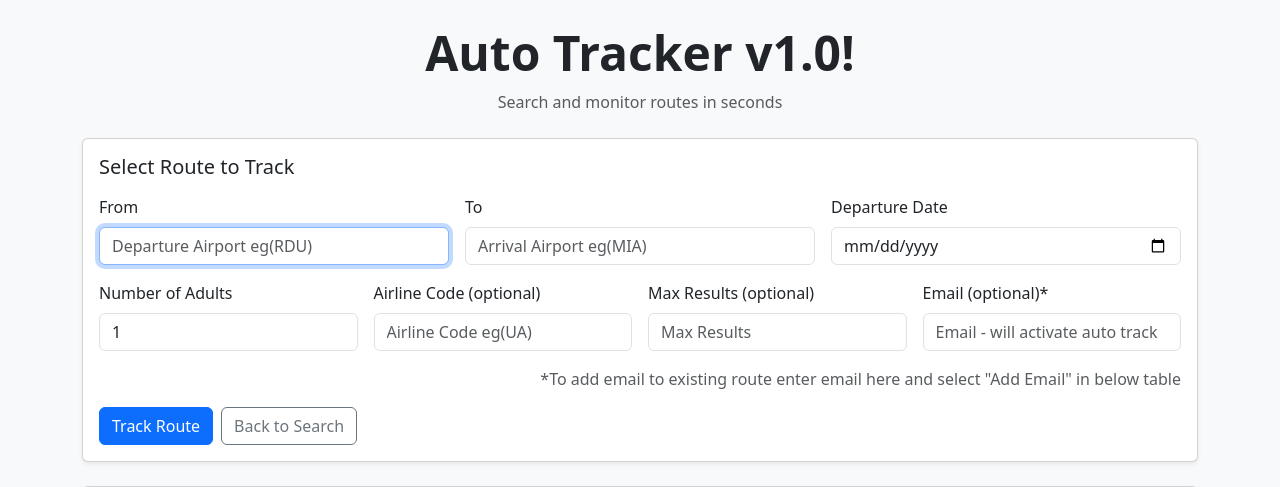
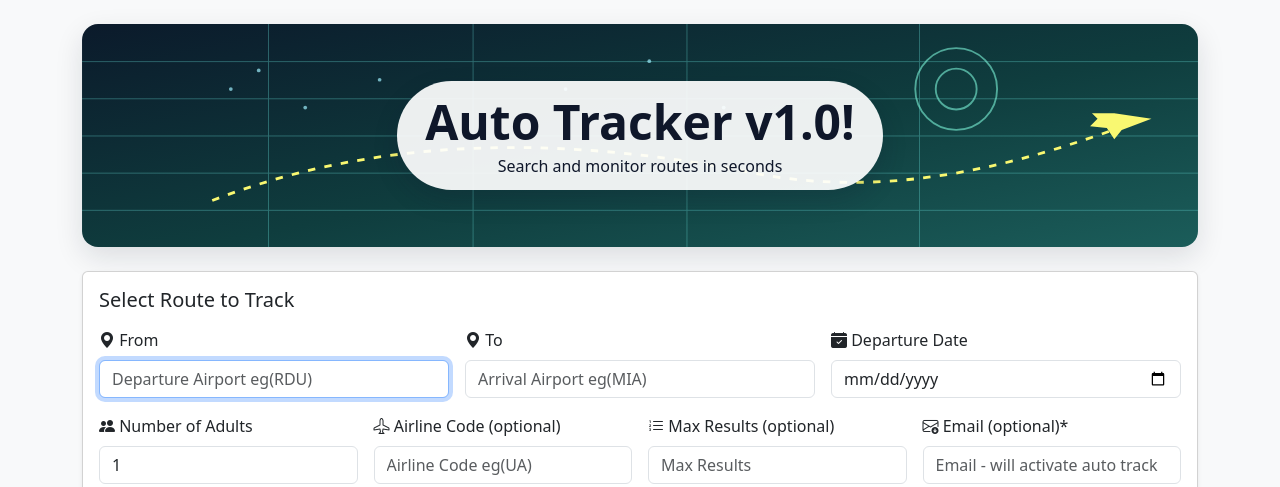
Before and after one commit to mspaits/flight_tracker, a Flask app: page /autotrack in a window 1280 px wide. Shown: the top 487 px of the page. Run offline with Flask 3, Linux system fonts and the light colour scheme; data that the repository does not hold is empty.

Commit message:
Added icons and fancy header from AI

```diff
--- a/app.py
+++ b/app.py
@@ -9,6 +9,7 @@ from pprint import pprint
 from email.message import EmailMessage
 from pathlib import Path
 from datetime import datetime
+import google.auth
 from googleapiclient.discovery import build
 from googleapiclient.errors import HttpError
 from google.auth.transport.requests import Request
@@ -375,7 +376,7 @@ def check_search(search_id):
 
     print(flight_data)
 
-    #send_daily_search()
+    # send_daily_search()
 
     return render_template('index.html', flights=flight_data)
 
--- a/static/styles.css
+++ b/static/styles.css
@@ -100,3 +100,35 @@ label {
 }
 
 */
+
+.hero-image {
+    border-radius: 16px;
+    box-shadow: 0 10px 28px rgba(15, 23, 42, 0.12);
+    display: block;
+    margin: 0;
+    max-height: 240px;
+    object-fit: cover;
+    width: 100%;
+}
+
+.hero-wrap {
+    position: relative;
+}
+
+.hero-overlay {
+    align-items: center;
+    display: flex;
+    inset: 0;
+    justify-content: center;
+    padding: 1.5rem;
+    position: absolute;
+    text-align: center;
+}
+
+.hero-text {
+    background: rgba(255, 255, 255, 0.92);
+    border-radius: 999px;
+    box-shadow: 0 10px 24px rgba(15, 23, 42, 0.18);
+    color: #0f172a;
+    padding: 0.75rem 1.75rem;
+}
--- a/templates/autotrack.html
+++ b/templates/autotrack.html
@@ -5,6 +5,7 @@
         <meta charset="UTF-8">
         <meta name="viewport" content="width=device-width, initial-scale=1.0">
         <link href="https://cdn.jsdelivr.net/npm/bootstrap@5.3.8/dist/css/bootstrap.min.css" rel="stylesheet" integrity="sha384-sRIl4kxILFvY47J16cr9ZwB07vP4J8+LH7qKQnuqkuIAvNWLzeN8tE5YBujZqJLB" crossorigin="anonymous">
+        <link rel="stylesheet" href="https://cdn.jsdelivr.net/npm/bootstrap-icons@1.13.1/font/bootstrap-icons.min.css">
         <link rel="stylesheet" href="/static/styles.css">
 
         <title>Auto Track</title>
@@ -12,45 +13,57 @@
 
     <body class="bg-light">
         <div class="container py-4">
-            <header class="text-center mb-4">
-                <h1 class="display-5 fw-semibold">Auto Tracker v1.0!</h1>
-                <p class="text-muted mb-0">Search and monitor routes in seconds</p>
-            </header>
+            <div class="hero-wrap mb-4">
+                <img class="hero-image" src="/static/hero-autotrack.svg" alt="Night flight map with route lines">
+                <div class="hero-overlay">
+                    <div class="hero-text">
+                        <h1 class="display-5 fw-semibold mb-1">Auto Tracker v1.0!</h1>
+                        <p class="mb-0">Search and monitor routes in seconds</p>
+                    </div>
+                </div>
+            </div>
 
             <div class="card shadow-sm mb-4">
                 <div class="card-body">
                     <h2 class="h5 mb-3">Select Route to Track</h2>
                     <form action="/autotrack" method="post" class="row g-3">
                         <div class="col-md-4">
+                            <i class="bi bi-geo-alt-fill"></i>
                             <label for="bookFlightOriginInput" class="form-label">From</label>
                             <input class="form-control" autocomplete="off" autofocus name="origin" placeholder="Departure Airport eg(RDU)" id="bookFlightOriginInput" type="text">
                         </div>
 
                         <div class="col-md-4">
+                            <i class="bi bi-geo-alt-fill"></i>
                             <label for="bookFlightDestinationInput" class="form-label">To</label>
                             <input class="form-control" autocomplete="off" name="destination" placeholder="Arrival Airport eg(MIA)" id="bookFlightDestinationInput" type="text">
                         </div>
 
                         <div class="col-md-4">
+                            <i class="bi bi-calendar-check-fill"></i>
                             <label for="bookFlightDepartureDateInput" class="form-label">Departure Date</label>
                             <input class="form-control" autocomplete="off" name="departure_date" placeholder="Departure Date eg(2026-01-19)" id="bookFlightDepartureDateInput" type="date">
                         </div>
 
                         <div class="col-md-3">
+                            <i class="bi bi-people-fill"></i>
                             <label for="bookFlightAdultsInput" class="form-label">Number of Adults</label>
                             <input class="form-control" autocomplete="off" name="adults" placeholder="Number of Adults eg(1)" id="bookFlightAdultsInput" type="number" value="1" min="1">
                         </div>
 
                         <div class="col-md-3">
+                            <i class="bi bi-airplane"></i>
                             <label for="bookFlightAirlineCodeInput" class="form-label">Airline Code (optional)</label>
                             <input class="form-control" autocomplete="off" name="airline_code" placeholder="Airline Code eg(UA)" id="bookFlightAirlineCodeInput" type="text">
                         </div>
 
                         <div class="col-md-3">
+                            <i class="bi bi-list-ol"></i>
                             <label for="bookFlightMaxResultsInput" class="form-label">Max Results (optional)</label>
                             <input class="form-control" autocomplete="off" name="max_results" placeholder="Max Results" id="bookFlightMaxResultsInput" type="number">
                         </div>
                         <div class="col-md-3">
+                            <i class="bi bi-envelope-arrow-down"></i>
                             <label for="bookFlightEmailInput" class="form-label">Email (optional)*</label>
                             <input class="form-control" autocomplete="off" name="email" placeholder="Email - will activate auto track" id="bookFlightEmailInput" type="text">
                         </div>
@@ -99,7 +112,7 @@
                                     </td>
                                     <td class="button_column">
                                         <form action="/delete/{{ search.id }}" method="post">
-                                            <button class="btn btn-sm btn-primary w-100 text-nowrap" type="submit">Delete Route</button>
+                                            <button class="btn btn-sm btn-danger w-100 text-nowrap" type="submit">Delete Route</button>
                                         </form>
                                     </td>
                                     <td class="button_column">
@@ -110,7 +123,7 @@
                                     </td>
                                     <td class="button_column">
                                         <form action="/remove_email/{{ search.id }}" method="post">
-                                            <button class="btn btn-sm btn-primary w-100 text-nowrap" type="submit">Remove Email</button>
+                                            <button class="btn btn-sm btn-danger w-100 text-nowrap" type="submit">Remove Email</button>
                                         </form>
                                     </td>
                                 </tr>
```
Also changed, not shown: templates/index.html (+16 -4 lines), static/hero-autotrack.svg (added), static/hero-index.svg (added).
